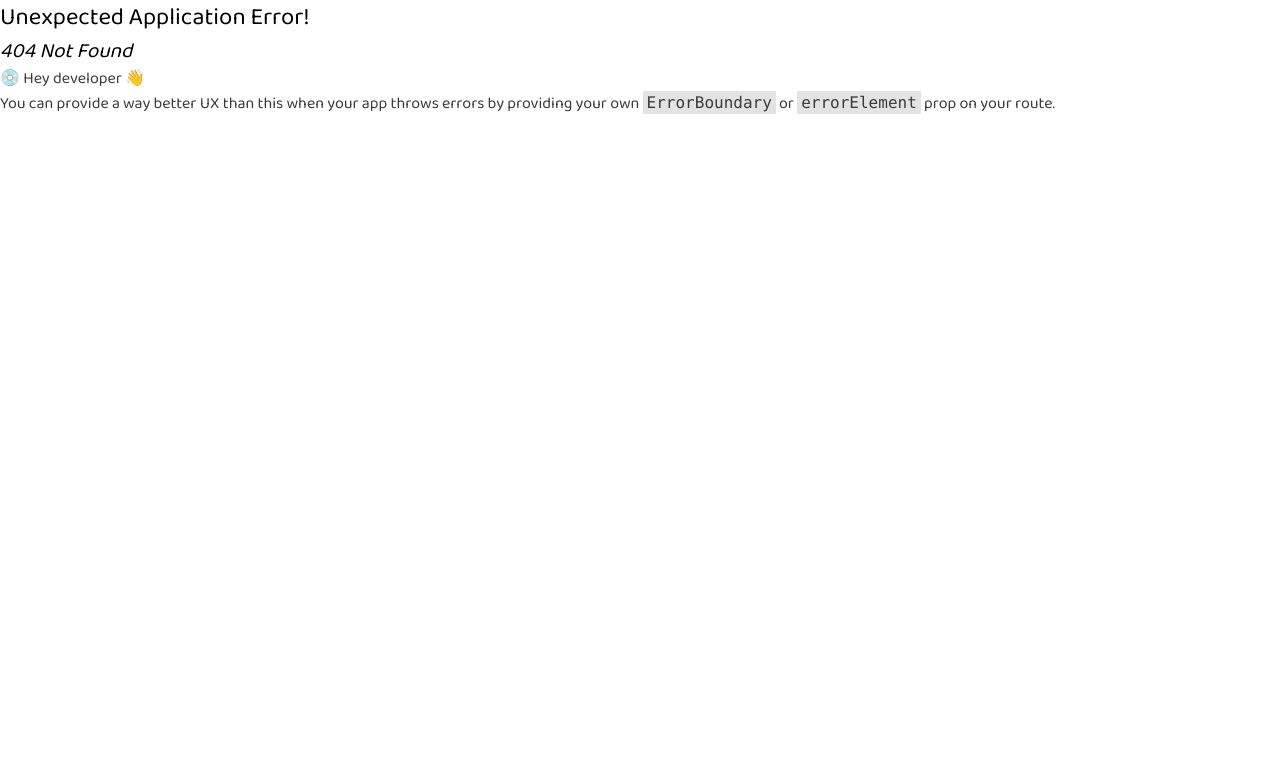
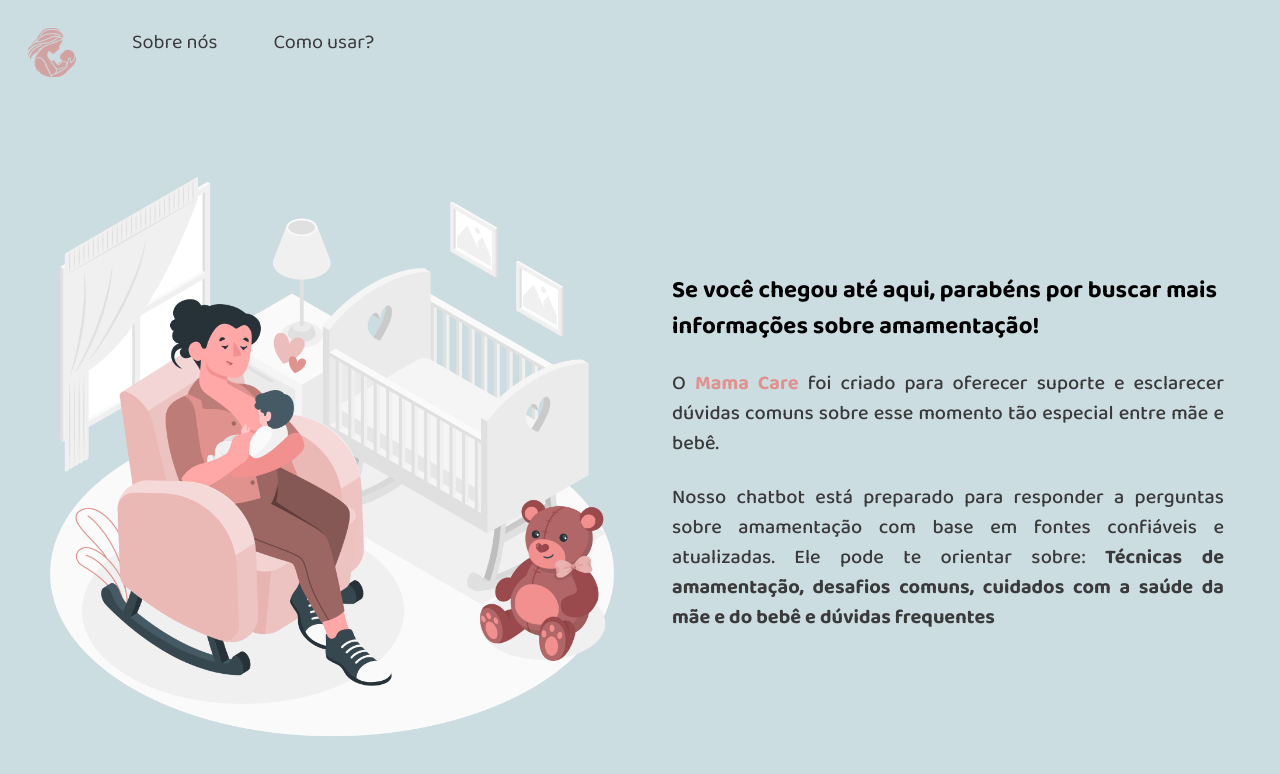
Before and after one commit to Mama-Care/frontend, a React (Vite) app: page /about-us in a window 1280 px wide. Before the commit this address had no page. Shown: the top 774 px of the page. Built offline with nearby package versions, Linux system fonts and the light colour scheme.

Commit message:
feat: create about us page

```diff
--- /dev/null
+++ b/src/components/pages/about-us/about-us.tsx
@@ -0,0 +1,41 @@
+import Flex from "@src/components/atoms/flex/flex";
+import Typography from "@src/components/atoms/typography/typography";
+import Header from "@src/components/organisms/header/header";
+import AboutUsImage from "@public/assets/images/about-us/breastfeeding.png";
+
+const AboutUs = () => {
+  return (
+    <Flex as="main" className="flex w-full h-screen flex-col bg-primary-main overflow-hidden">
+      <Header showButtons={false} rightContent={false} />
+
+      <Flex as="section" className="flex flex-grow items-center justify-center overflow-hidden">
+        <Flex as="section" className="flex flex-col lg:flex-row items-center justify-center w-full max-w-7xl px-6">
+
+          <Flex as='article' className='flex justify-center lg:w-1/2 p-4'>
+            <img style={{ width: '100%', maxWidth: '100%', height: 'auto' }} src={AboutUsImage} alt='Mãe amamentando'/>
+          </Flex>
+
+          <Flex as="article" className="flex flex-col lg:w-1/2 p-8 space-y-6">
+            <Typography
+              as="h2"
+              className="text-[1em] xl:text-[1.5em] leading-[1.5] text-primary-contrast"
+              weight="bold"
+            >
+              Se você chegou até aqui, parabéns por buscar mais informações sobre amamentação!
+            </Typography>
+            <Typography as="p" className="text-[1em] xl:text-[1.25em] text-primary-contrast text-justify" weight="medium">
+              O <span className="text-secondary-main font-bold">Mama Care</span> foi criado para
+              oferecer suporte e esclarecer dúvidas comuns sobre esse momento tão especial entre mãe e bebê.
+            </Typography>
+            <Typography as="p" className="text-[1em] xl:text-[1.25em] text-primary-contrast text-justify" weight="medium">
+              Nosso chatbot está preparado para responder a perguntas sobre amamentação com base em fontes confiáveis e atualizadas. Ele pode te orientar sobre:{" "}
+              <span className="font-bold">Técnicas de amamentação, desafios comuns, cuidados com a saúde da mãe e do bebê e dúvidas frequentes</span>
+            </Typography>
+          </Flex>
+        </Flex>
+      </Flex>
+    </Flex>
+  );
+};
+
+export default AboutUs;
--- a/src/components/pages/auth/forgot-password/forgot-password.tsx
+++ b/src/components/pages/auth/forgot-password/forgot-password.tsx
@@ -6,9 +6,8 @@ import Input from "@src/components/atoms/input/input";
 
 const ForgotPassword = () => {
   return (
-    <Flex as="main" className="flex max-w-min w-full h-screen flex-col bg-primary-main">
-      <Header showButtons={false} />
-
+    <Flex as="main" className="flex w-full h-screen flex-col bg-primary-main">
+      <Header showButtons={false} rightContent={false} />
       <Flex as="section" className="flex items-center justify-center flex-grow">
         <Flex as="article" className="bg-box-primary p-12 rounded-lg w-full max-w-md">
           <Flex as="section" className="flex flex-col gap-3 w-full">
--- a/src/components/pages/auth/sign-in/sign-in.tsx
+++ b/src/components/pages/auth/sign-in/sign-in.tsx
@@ -5,9 +5,8 @@ import Button from "@src/components/atoms/button/button";
 
 const SignIn = () => {
   return (
-    <Flex as="main" className="flex max-w-min w-full h-screen flex-col bg-primary-main">
-      <Header showButtons={false} />
-
+    <Flex as="main" className="flex w-full h-screen flex-col bg-primary-main">
+      <Header showButtons={false} rightContent={false} />
       <Flex as="section" className="flex items-center justify-center flex-grow">
         <Flex as="article" className="bg-box-primary p-12 rounded-lg w-full max-w-md justify-center">
           <Flex as="section" className="flex flex-col gap-2 w-full">
--- a/src/components/pages/auth/sign-up/sign-up.tsx
+++ b/src/components/pages/auth/sign-up/sign-up.tsx
@@ -6,8 +6,8 @@ import Input from "@src/components/atoms/input/input";
 
 const SignUp = () => {
   return (
-    <Flex as="main" className="flex max-w-min w-full h-screen flex-col bg-primary-main">
-      <Header showButtons={false} />
+    <Flex as="main" className="flex w-full h-screen flex-col bg-primary-main">
+      <Header showButtons={false} rightContent={false} />
 
       <Flex as="section" className="flex items-center justify-center flex-grow">
         <Flex as="article" className="bg-box-primary p-12 rounded-lg w-full max-w-md">
--- a/src/main.tsx
+++ b/src/main.tsx
@@ -7,6 +7,7 @@ import Home from '@src/components/pages/home/home';
 import SignIn from '@src/components/pages/auth/sign-in/sign-in';
 import ForgotPassword from '@src/components/pages/auth/forgot-password/forgot-password';
 import SignUp from '@src/components/pages/auth/sign-up/sign-up';
+import AboutUs from '@src/components/pages/about-us/about-us';
 
 const routes = createBrowserRouter([
   {
@@ -28,6 +29,10 @@ const routes = createBrowserRouter([
   {
     path: '/forgot-password',
     element: <ForgotPassword/>
+  },
+  {
+    path: '/about-us',
+    element: <AboutUs/>
   }
 ]);
 
```
Also changed, not shown: public/assets/images/about-us/breastfeeding.png (added).
